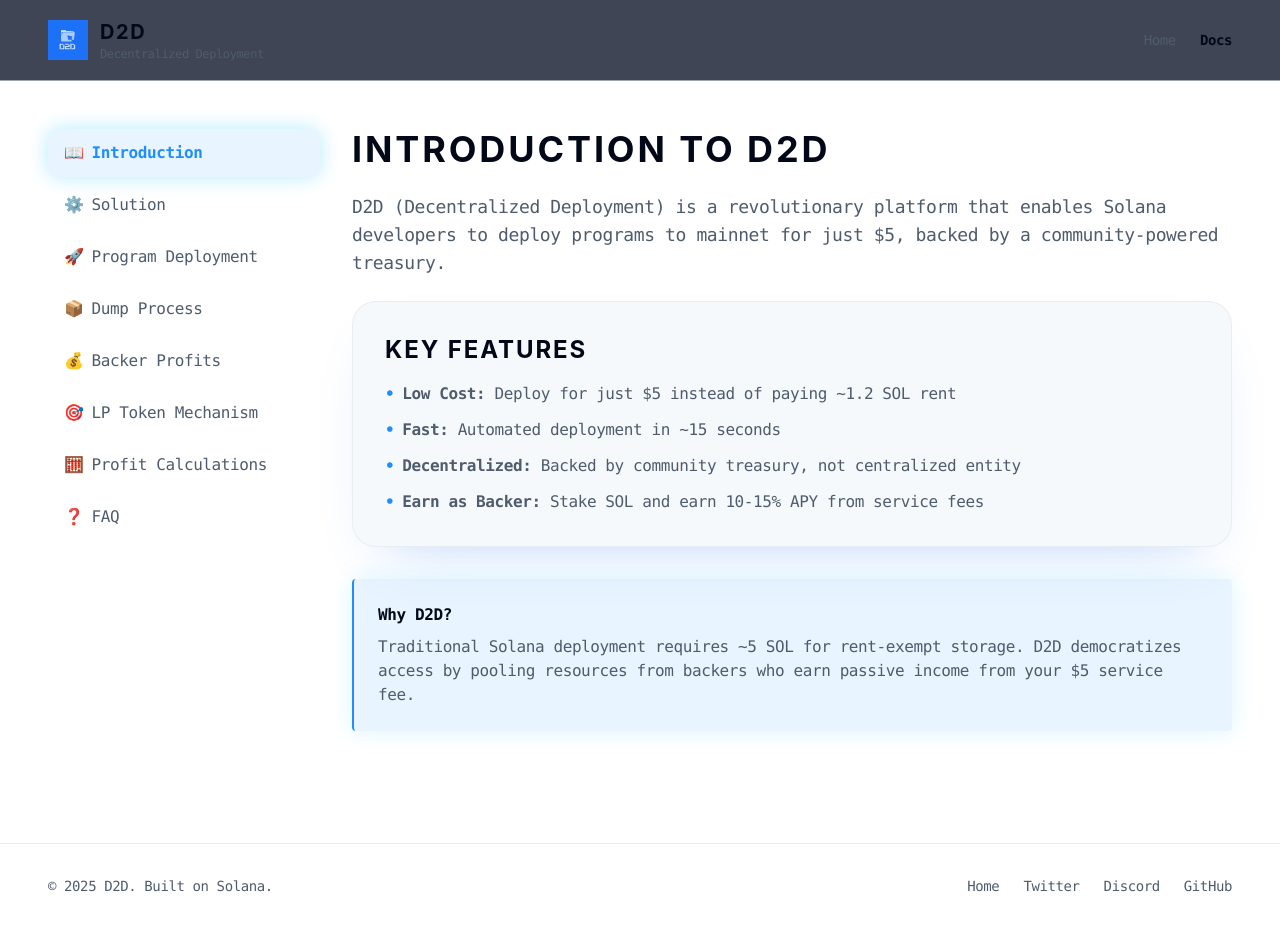
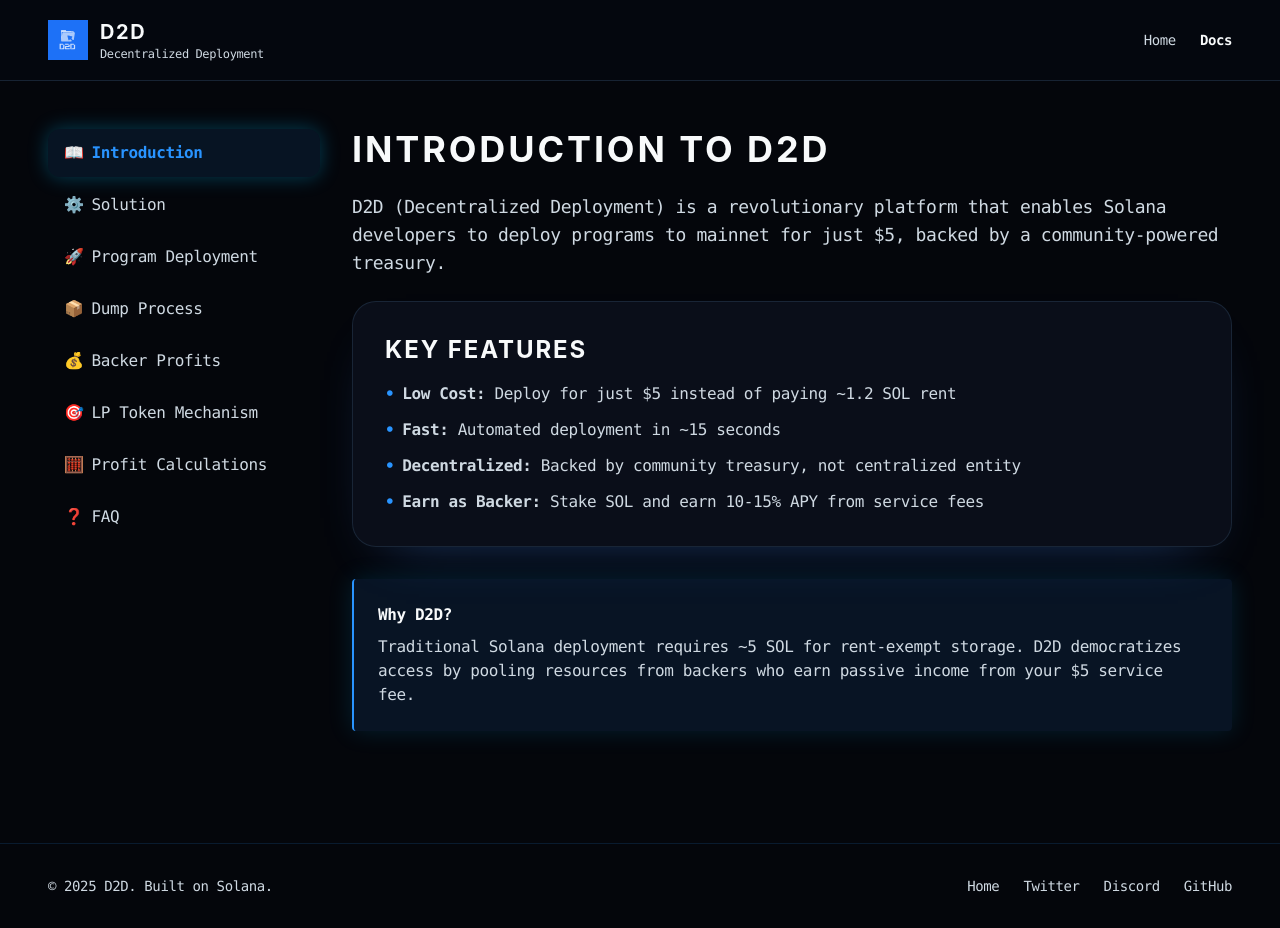
Before and after one commit to SaitamaCoderVN/d2d_langding_page, a Next.js app: page /docs in a window 1280 px wide. Built offline with nearby package versions, Linux system fonts and the light colour scheme.

Commit message:
feat: update new landing page

```diff
--- a/src/app/globals.css
+++ b/src/app/globals.css
@@ -6,67 +6,37 @@
   :root {
     --font-sans: 'Inter', 'Helvetica Neue', 'IBM Plex Sans', system-ui, -apple-system, BlinkMacSystemFont, 'Segoe UI', sans-serif;
     --font-mono: 'Space Mono', 'IBM Plex Mono', ui-monospace, SFMono-Regular, Menlo, Monaco, Consolas, 'Liberation Mono', 'Courier New', monospace;
-    --background: 0 0% 100%;
-    --foreground: 222.2 84% 4.9%;
 
-    --card: 0 0% 100%;
-    --card-foreground: 222.2 84% 4.9%;
+    /* Dark theme with high contrast - always active */
+    --background: 222 50% 3%;
+    --foreground: 210 30% 98%;
 
-    --popover: 0 0% 100%;
-    --popover-foreground: 222.2 84% 4.9%;
+    --card: 222 45% 5%;
+    --card-foreground: 210 30% 98%;
 
-    --primary: 210 100% 56%;
-    --primary-foreground: 210 40% 98%;
+    --popover: 222 45% 6%;
+    --popover-foreground: 210 30% 98%;
 
-    --secondary: 210 40% 96%;
-    --secondary-foreground: 222.2 84% 4.9%;
+    --primary: 210 100% 58%;
+    --primary-foreground: 222 50% 3%;
 
-    --muted: 210 40% 96%;
-    --muted-foreground: 215 16% 37%;
+    --secondary: 222 40% 8%;
+    --secondary-foreground: 210 30% 98%;
 
-    --accent: 210 100% 96%;
-    --accent-foreground: 222.2 84% 4.9%;
+    --muted: 222 40% 10%;
+    --muted-foreground: 210 25% 85%;
 
-    --destructive: 0 84.2% 60.2%;
-    --destructive-foreground: 210 40% 98%;
+    --accent: 210 100% 12%;
+    --accent-foreground: 210 30% 98%;
 
-    --border: 214.3 31.8% 90%;
-    --input: 214.3 31.8% 90%;
-    --ring: 210 100% 56%;
+    --destructive: 0 65% 50%;
+    --destructive-foreground: 210 30% 98%;
+
+    --border: 213 35% 22%;
+    --input: 213 35% 22%;
+    --ring: 210 100% 58%;
 
     --radius: 0.75rem;
-  }
-
-  @media (prefers-color-scheme: dark) {
-    :root {
-      --background: 222 47% 6%;
-      --foreground: 210 40% 96%;
-
-      --card: 222 47% 8%;
-      --card-foreground: 210 40% 96%;
-
-      --popover: 222 47% 10%;
-      --popover-foreground: 210 40% 96%;
-
-      --primary: 210 100% 56%;
-      --primary-foreground: 222 47% 6%;
-
-      --secondary: 222 47% 12%;
-      --secondary-foreground: 210 40% 96%;
-
-      --muted: 222 47% 12%;
-      --muted-foreground: 217 20% 72%;
-
-      --accent: 210 100% 14%;
-      --accent-foreground: 210 40% 96%;
-
-      --destructive: 0 62.8% 40.6%;
-      --destructive-foreground: 210 40% 96%;
-
-      --border: 213 32% 18%;
-      --input: 213 32% 18%;
-      --ring: 210 100% 56%;
-    }
   }
 
   * {
@@ -135,7 +105,7 @@
   /* Header */
   .header-sticky {
     @apply sticky top-0 z-50 border-b border-border/60 backdrop-blur-xl transition-colors duration-300;
-    background: rgba(15, 23, 42, 0.8);
+    background: rgba(5, 8, 15, 0.95);
   }
 
   /* Typography Helpers */
@@ -402,17 +372,17 @@
 }
 
 ::-webkit-scrollbar-track {
-  background: #050505;
+  background: hsl(var(--background));
 }
 
 ::-webkit-scrollbar-thumb {
-  background: linear-gradient(180deg, hsl(var(--primary) / 0.3), hsl(var(--primary) / 0.5));
+  background: linear-gradient(180deg, hsl(var(--primary) / 0.4), hsl(var(--primary) / 0.6));
   border-radius: 9999px;
   transition: background-color 0.3s ease;
 }
 
 ::-webkit-scrollbar-thumb:hover {
-  background: linear-gradient(180deg, hsl(var(--primary) / 0.5), hsl(var(--primary) / 0.7));
+  background: linear-gradient(180deg, hsl(var(--primary) / 0.6), hsl(var(--primary) / 0.8));
 }
 
 /* Hide scrollbar for horizontal scroll */
```
Also changed, not shown: src/app/page.tsx (+126 -16 lines).
